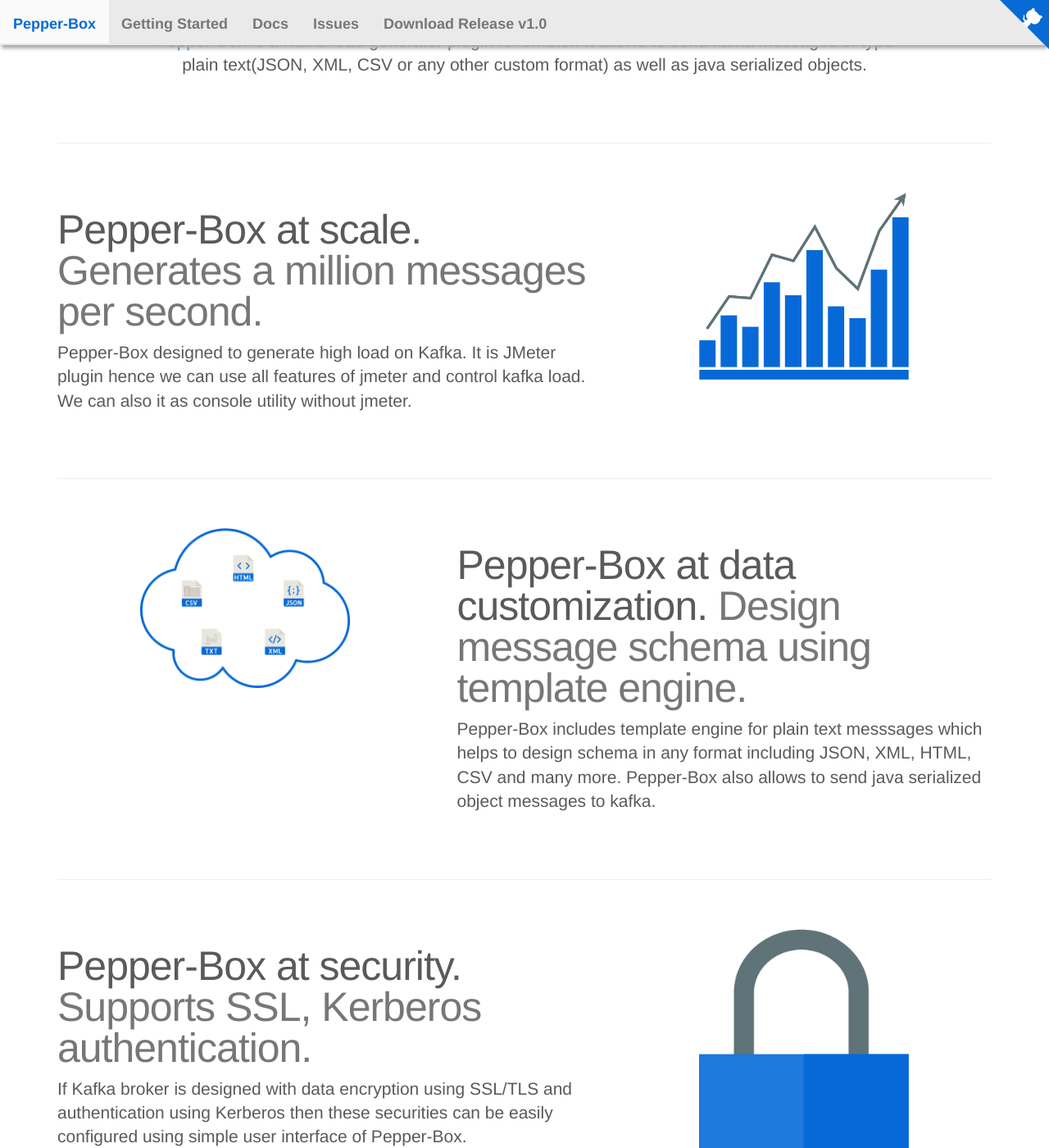
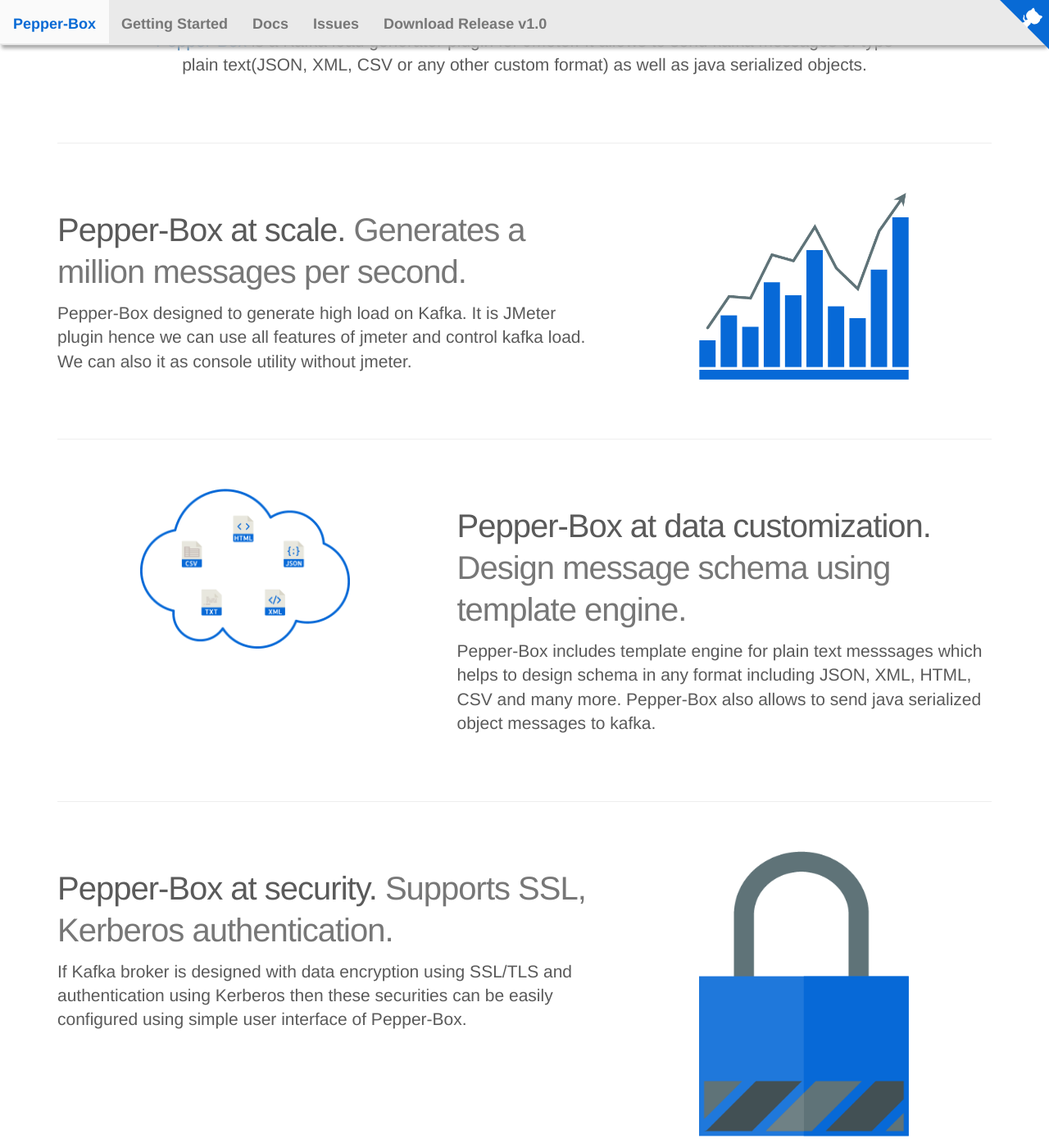
Before and after one commit to GSLabDev/pepper-box.github.io, a Jekyll site: the page built from index.md, in a window 1280 px wide and 1400 px high, scrolled down 209 px. Shown: the whole window at 82% size. Built offline with Jekyll 4.4.1, drawn with Linux system fonts in a browser that asks for light colours.

Commit message:
Update carousel.css

```diff
--- a/css/carousel.css
+++ b/css/carousel.css
@@ -104,7 +104,8 @@ body {
   }
 
   .featurette-heading {
-    font-size: 50px;
+        font-size: 40px;
+    line-height: 51px;
   }
 }
 
```
